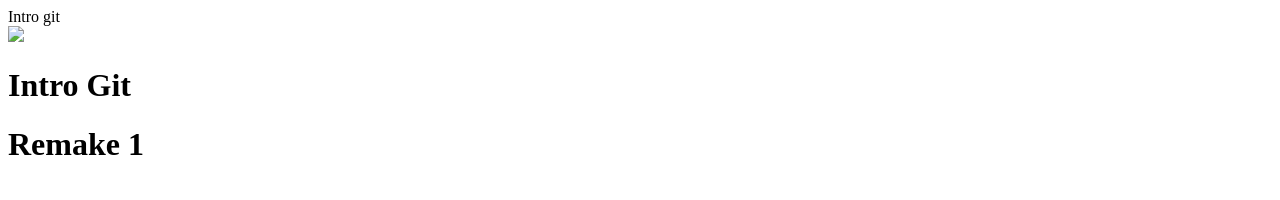
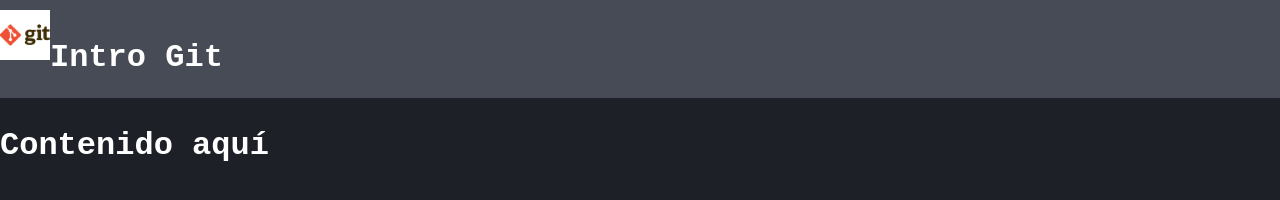
Before and after one commit to jordanbailonc/repositoryGitCommands, a plain HTML site: page index.html in a window 1280 px wide. Drawn offline with Linux system fonts and the light colour scheme.

Commit message:
Add navbar

```diff
--- a/index.html
+++ b/index.html
@@ -7,16 +7,16 @@
     <link rel="preconnect" href="https://fonts.googleapis.com">
     <link rel="preconnect" href="https://fonts.gstatic.com" crossorigin>
     <link href="https://fonts.googleapis.com/css2?family=Readex+Pro:wght@200&display=swap" rel="stylesheet">
-    <link rel="stylesheet" href="styles.css"
+    <link rel="stylesheet" href="styles.css">
     <title>Intro git</title>
 </head>
 <body>
-    <div>
-        <img src="img/git.jpeg">
+    <div class="bar">
+        <img class="logo" src="img/git.jpeg">
         <h1>Intro Git</h1>
     </div>
     <div>
-        <h1>Remake 1</h1>
+        <h1>Contenido aquí</h1>
     </div>
 </body>
 </html>
--- /dev/null
+++ b/styles.css
@@ -0,0 +1,23 @@
+body{
+    background-color: #1d2127;
+    color: #fff;
+    font-family: "Overpass Mono", monospace;
+    padding: 0;
+    margin: 0;
+}
+
+h1{
+    margin: 0,0,8px;
+    padding-top: 8px;
+}
+
+.bar{
+    background-color: #464b55;
+    padding-top: 10px;
+    display: flex;
+}
+
+.logo{
+    width: 50px;
+    height: 50px;
+}
```
Also changed, not shown: img/git.jpeg (added).
